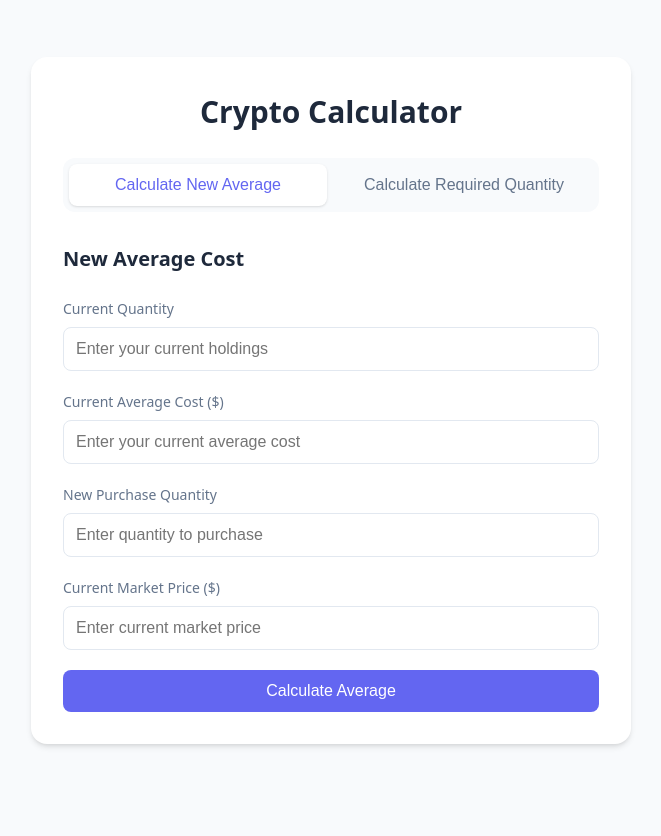
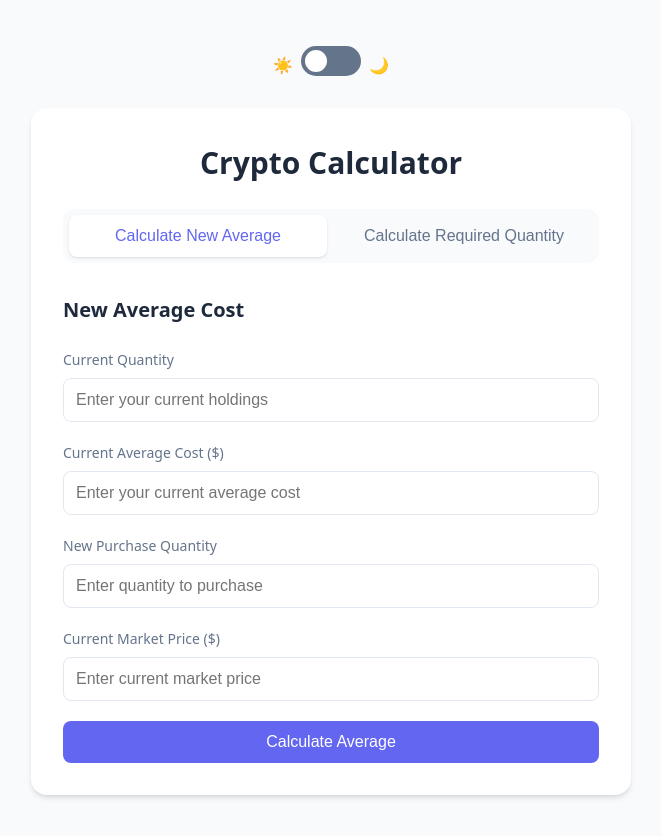
Before and after one commit to WhosYourZombie/crypto-calculator, a plain HTML site: page index.html in a window 1280 px wide. Shown: the whole page, without its empty margins (309-970 px from the left). Before the commit the page ends 800 px from the top, so only its background shows below. Drawn offline with Linux system fonts and the light colour scheme.

Commit message:
Update index.html
Added Light/Dark Theme

```diff
--- a/index.html
+++ b/index.html
@@ -17,6 +17,15 @@
             --border-color: #e2e8f0;
         }
 
+        /* Dark theme variables */
+        [data-theme="dark"] {
+            --background: #0f172a;
+            --card-bg: #1e293b;
+            --text-primary: #f1f5f9;
+            --text-secondary: #cbd5e1;
+            --border-color: #334155;
+        }
+
         * {
             margin: 0;
             padding: 0;
@@ -29,19 +38,92 @@
             color: var(--text-primary);
             line-height: 1.5;
             min-height: 100vh;
+            padding: 20px;
+            transition: background-color 0.3s ease;
+        }
+
+         /* Container for both toggle and calculator */
+         .container {
+            max-width: 600px;
+            margin: 0 auto;
+            display: flex;
+            flex-direction: column;
+            align-items: center;
+            gap: 1.5rem;
+            min-height: 100vh;
+            justify-content: center;
+        }
+
+        .theme-toggle {
             display: flex;
             align-items: center;
-            justify-content: center;
-            padding: 20px;
+            gap: 0.5rem;
+        }
+
+        .theme-toggle-label {
+            position: relative;
+            display: inline-block;
+            width: 60px;
+            height: 30px;
+        }
+
+        .theme-toggle-input {
+            opacity: 0;
+            width: 0;
+            height: 0;
+        }
+
+        .theme-toggle-slider {
+            position: absolute;
+            cursor: pointer;
+            top: 0;
+            left: 0;
+            right: 0;
+            bottom: 0;
+            background-color: var(--text-secondary);
+            transition: 0.4s;
+            border-radius: 30px;
+        }
+
+        .theme-toggle-slider:before {
+            position: absolute;
+            content: "";
+            height: 22px;
+            width: 22px;
+            left: 4px;
+            bottom: 4px;
+            background-color: var(--card-bg);
+            transition: 0.4s;
+            border-radius: 50%;
+        }
+
+        .theme-toggle-input:checked + .theme-toggle-slider {
+            background-color: var(--primary-color);
+        }
+
+        .theme-toggle-input:checked + .theme-toggle-slider:before {
+            transform: translateX(30px);
         }
 
         .calculator {
             background-color: var(--card-bg);
             width: 100%;
-            max-width: 600px;
             border-radius: 16px;
             box-shadow: 0 4px 6px -1px rgb(0 0 0 / 0.1), 0 2px 4px -2px rgb(0 0 0 / 0.1);
             padding: 2rem;
+            transition: background-color 0.3s ease;
+        }
+
+        /* Update input styles for dark theme compatibility */
+        input {
+            width: 100%;
+            padding: 0.75rem;
+            border: 1px solid var(--border-color);
+            border-radius: 0.5rem;
+            font-size: 1rem;
+            transition: all 0.2s ease;
+            color: var(--text-primary);
+            background-color: var(--card-bg);
         }
 
         h1 {
@@ -199,6 +281,15 @@
     </style>
 </head>
 <body>
+    <div class="container">
+        <div class="theme-toggle">
+            <span>☀️</span>
+            <label class="theme-toggle-label">
+                <input type="checkbox" class="theme-toggle-input" onchange="toggleTheme()">
+                <span class="theme-toggle-slider"></span>
+            </label>
+            <span>🌙</span>
+        </div>
         <div class="calculator">
             <h1>Crypto Calculator</h1>
 
@@ -255,6 +346,18 @@
     </div>
 
     <script>
+        // Add theme toggle function
+        function toggleTheme() {
+            const body = document.body;
+            const currentTheme = body.getAttribute('data-theme');
+
+            if (currentTheme === 'dark') {
+                body.removeAttribute('data-theme');
+            } else {
+                body.setAttribute('data-theme', 'dark');
+            }
+        }
+
         function showCalculator(type) {
             document.querySelectorAll('.calculator-form').forEach(form => form.classList.remove('active'));
             document.querySelectorAll('.tab-button').forEach(tab => tab.classList.remove('active'));
```
Lines whose indentation alone changed are shown as unchanged.
